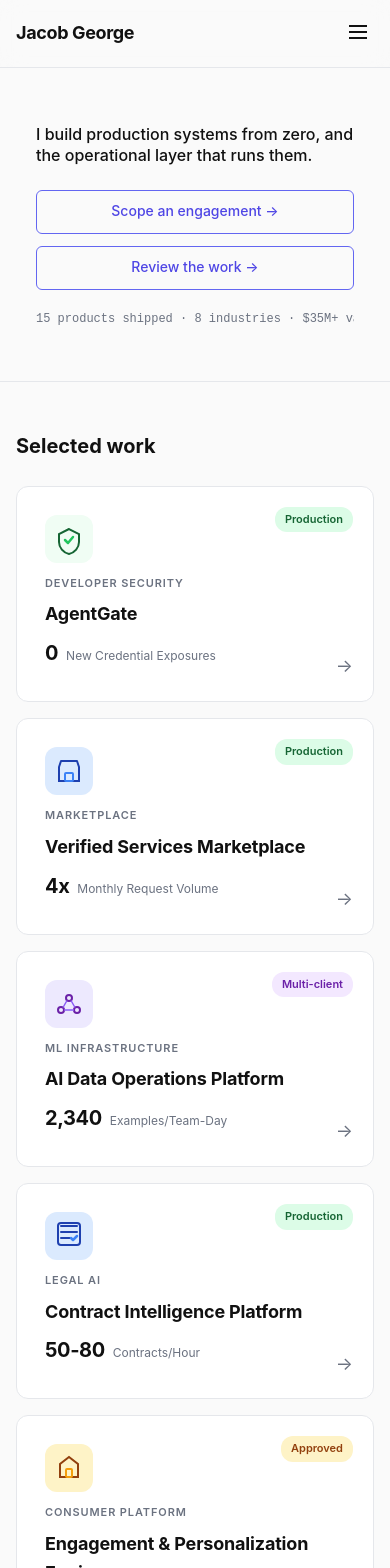
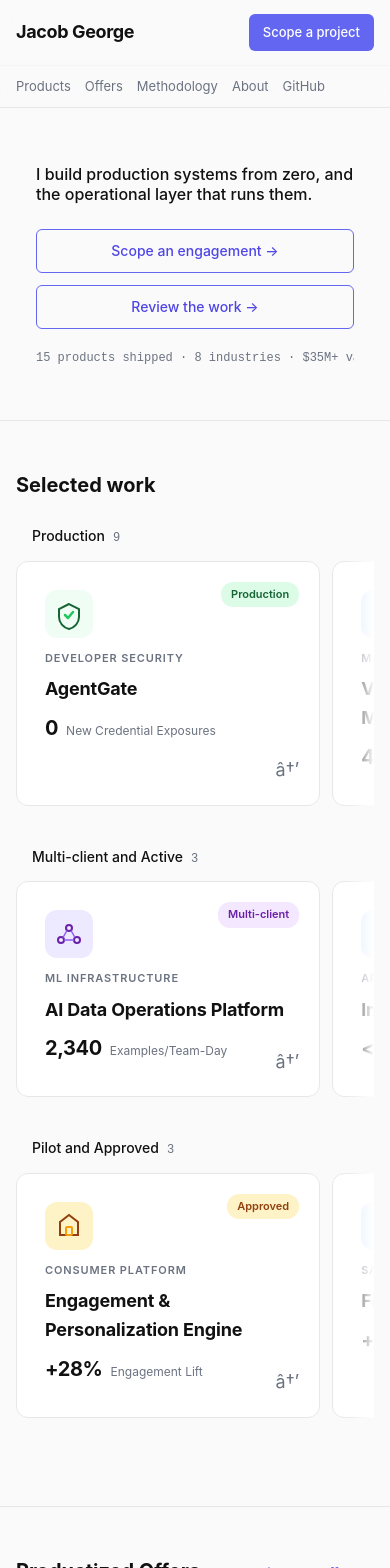
Before and after one commit to riiiiiicoooo/portfolio-site, a React (Vite) app: page / in a window 390 px wide. Shown: the top 1568 px of the page. Built offline with nearby package versions, Linux system fonts and the light colour scheme.

Commit message:
Change 3b: nav restructure + mobile product rails by stage

```diff
--- a/src/App.jsx
+++ b/src/App.jsx
@@ -25,31 +25,24 @@ const getCurrentPage = () => {
 // NAVIGATION COMPONENT
 // ============================================================================
 function Nav() {
-  const [mobileMenuOpen, setMobileMenuOpen] = useState(false);
-
   const navigate = (page) => {
     window.location.hash = page;
-    setMobileMenuOpen(false);
   };
 
   return (
     <nav>
       <div className="container">
-        <a className="logo" href="#home" style={{ cursor: "pointer" }}>Jacob George</a>
-        <div className={`nav-links ${mobileMenuOpen ? "open" : ""}`}>
+        <div className="nav-primary">
+          <a className="logo" href="#home" style={{ cursor: "pointer" }}>Jacob George</a>
+          <a className="nav-mobile-cta" href="#offers">Scope a project</a>
+        </div>
+        <div className="nav-secondary">
           <a onClick={() => navigate("home")} style={{ cursor: "pointer" }}>Products</a>
           <a onClick={() => navigate("offers")} style={{ cursor: "pointer" }}>Offers</a>
           <a onClick={() => navigate("methodology")} style={{ cursor: "pointer" }}>Methodology</a>
           <a onClick={() => navigate("about")} style={{ cursor: "pointer" }}>About</a>
           <a href="https://github.com/riiiiiicoooo" target="_blank" rel="noopener noreferrer">GitHub</a>
         </div>
-        <button className="mobile-menu-btn" onClick={() => setMobileMenuOpen(!mobileMenuOpen)}>
-          <svg width="24" height="24" viewBox="0 0 24 24" fill="none" stroke="currentColor" strokeWidth="2">
-            <line x1="3" y1="6" x2="21" y2="6" />
-            <line x1="3" y1="12" x2="21" y2="12" />
-            <line x1="3" y1="18" x2="21" y2="18" />
-          </svg>
-        </button>
       </div>
     </nav>
   );
@@ -131,6 +124,45 @@ function HomePage() {
     ? PRODUCTS
     : PRODUCTS.filter((p) => p.category === filter);
 
+  const renderProductCard = (product) => (
+    <div
+      key={product.id}
+      className="product-card"
+      onClick={() => { window.location.hash = product.id; }}
+    >
+      <div className={`card-stage stage-${product.stage.toLowerCase().replace(/\s+/g, "-")}`}>
+        {product.stage}
+      </div>
+      <div className="card-icon">
+        {DOMAIN_ICONS[product.domain]}
+      </div>
+      <div className="card-domain">{product.domain}</div>
+      <h3 className="card-title">{product.name}</h3>
+      <p className="card-desc">{product.tagline}</p>
+      {product.metrics && product.metrics[0] && (
+        <div className="card-metric">
+          <span className="val">{product.metrics[0].value}</span>
+          <span className="context">{product.metrics[0].label}</span>
+        </div>
+      )}
+      <div className="card-tags">
+        {product.tech.slice(0, 2).map((t, i) => (
+          <span key={i} className="card-tag">{t}</span>
+        ))}
+      </div>
+      <div className="card-arrow">â†’</div>
+    </div>
+  );
+
+  const railProduction = filteredProducts.filter(p => p.stage === "Production");
+  const railMultiActive = filteredProducts.filter(p => p.stage === "Multi-client" || p.stage === "Active");
+  const railPilotApproved = filteredProducts.filter(p => p.stage === "Pilot" || p.stage === "Approved");
+  const rails = [
+    { label: "Production", items: railProduction },
+    { label: "Multi-client and Active", items: railMultiActive },
+    { label: "Pilot and Approved", items: railPilotApproved },
+  ].filter(r => r.items.length > 0);
+
   return (
     <div>
       {/* Hero */}
@@ -194,6 +226,21 @@ function HomePage() {
                   ))}
                 </div>
                 <div className="card-arrow">→</div>
+              </div>
+            ))}
+          </div>
+          <div className="product-rails">
+            {rails.map(rail => (
+              <div key={rail.label} className="product-rail">
+                <div className="product-rail-header">
+                  <span className="product-rail-label">{rail.label}</span>
+                  <span className="product-rail-count">{rail.items.length}</span>
+                </div>
+                <div className="product-rail-wrapper">
+                  <div className="product-rail-track">
+                    {rail.items.map(renderProductCard)}
+                  </div>
+                </div>
               </div>
             ))}
           </div>
```
Also changed, not shown: src/index.css (+452 -0 lines).
